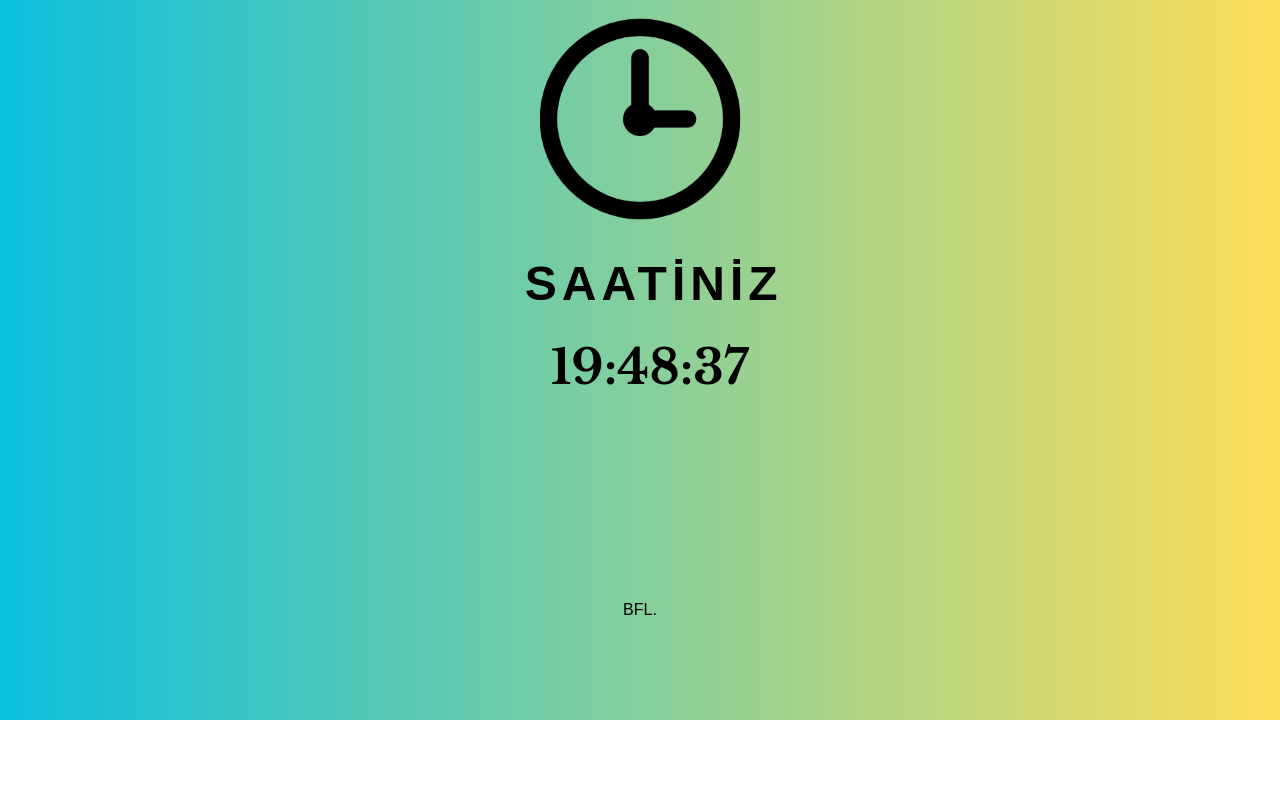
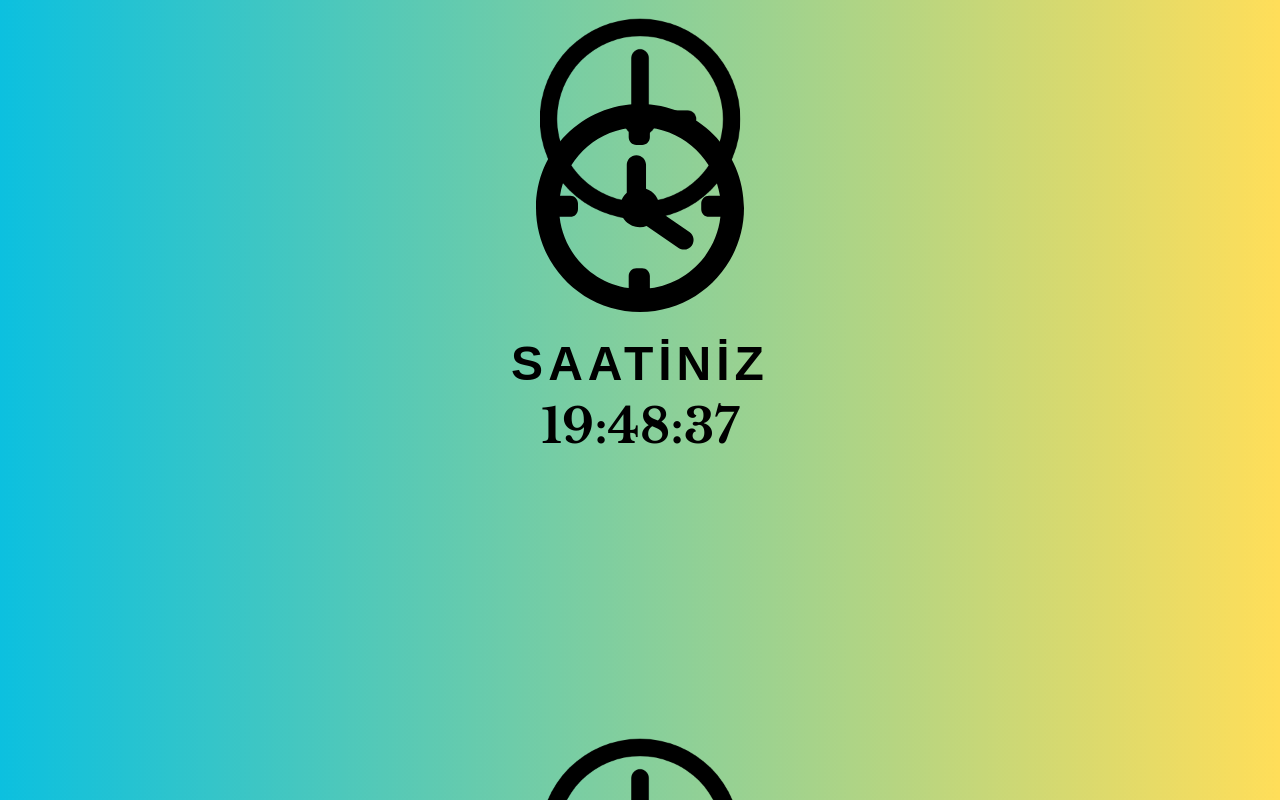
Before and after one commit to S0LEUS/electronjs-saatkac-uygulamasi, a plain HTML site: page index.html in a window 1280 px wide. Drawn offline with nearby package versions, Linux system fonts and the light colour scheme; a web font is replaced by a local one.

Commit message:
Update index.html

```diff
--- a/index.html
+++ b/index.html
@@ -1,24 +1,48 @@
 <!DOCTYPE html>
 <html lang="tr">
+
 <head>
     <meta charset="UTF-8">
     <meta name="viewport" content="width=device-width, initial-scale=1.0">
     <link rel="shortcut icon" href="clock.ico" type="image/x-icon">
     <title>Saat Kaç?</title>
 </head>
+
 <body>
 
     <div class="main">
 
         <div class="saat">
-            <h1>SAATİNİZ</h1>
-            <p id="saat">00:00:00</p>
+            <center>
+                <svg fill="#000000" height="800px" width="800px" version="1.1" id="Capa_1"
+                    xmlns="http://www.w3.org/2000/svg" xmlns:xlink="http://www.w3.org/1999/xlink"
+                    viewBox="0 0 324.048 324.048" xml:space="preserve">
+                    <g>
+                        <path d="M162.024,0C72.684,0,0,72.684,0,162.024s72.684,162.024,162.024,162.024c89.341,0,162.024-72.684,162.024-162.024
+		S251.365,0,162.024,0z M177.409,287.108v-19.285c0-6.617-5.383-12-12-12h-9c-6.617,0-12,5.383-12,12v18.988
+		c-56.688-7.964-101.39-53.778-107.65-110.988h16.65c6.617,0,12-5.383,12-12v-9c0-6.617-5.383-12-12-12H37.46
+		c8.393-54.674,52.055-97.874,106.948-105.586v14.586c0,6.617,5.383,12,12,12h9c6.617,0,12-5.383,12-12V36.94
+		c55.939,6.839,100.672,50.47,109.179,105.883h-17.179c-6.617,0-12,5.383-12,12v9c0,6.617,5.383,12,12,12h17.881
+		C280.948,233.782,235.152,280.048,177.409,287.108z" />
+                        <path d="M239.014,199.427l-47.094-32.15c0.382-1.931,0.587-3.926,0.587-5.968c0-13.58-8.859-25.122-21.099-29.171V94.823
+		c0-8.284-6.716-15-15-15s-15,6.716-15,15v43.518c-6.341,5.632-10.347,13.839-10.347,22.967c0,16.941,13.782,30.723,30.723,30.723
+		c3.682,0,7.213-0.652,10.487-1.845l49.827,34.017c2.587,1.767,5.53,2.613,8.443,2.613c4.79,0,9.497-2.29,12.402-6.544
+		C247.616,213.431,245.856,204.098,239.014,199.427z" />
+                    </g>
+                </svg>
+
+                <h1>SAATİNİZ</h1>
+                <p id="saat">00:00:00</p>
+            </center>
         </div>
-        <p id="copyright">BFL.</p>
+
     </div>
 
 
+
+
 </body>
+
 </html>
 
 <!--CSS-->
@@ -28,42 +52,55 @@
     @import url('https://fonts.googleapis.com/css2?family=Libre+Baskerville:wght@700&family=REM:wght@500&display=swap');
 
 
-    *{
+    * {
         margin: 0;
         padding: 0;
     }
 
-    .main{
-        width:  100vw;
+    .main {
         height: 100vh;
+        background-size: 100%;
         background-image: url("saatkacweb.png");
-        background-size: 100%;
-        background-repeat: no-repeat;
+        background-repeat: repeat;
     }
 
-    .main .saat h1{
+    .main .saat {
+        background-color: transparent;
+        position: relative;
+        top: 13%;
+    }
+
+    .main .saat h1 {
         font-family: 'REM', sans-serif;
-        padding-top: 20%;
-        padding-left: 41%;
         font-size: 300%;
         cursor: default;
+        width: auto;
         letter-spacing: 5px;
+        background-color: transparent;
+
     }
 
-    #saat{
+    #saat {
         font-family: 'Libre Baskerville', serif;
         font-size: 300%;
-        padding-left: 43%;
-        padding-top: 2%;
         cursor: default;
+        background-color: transparent;
+        margin-top: 5px;
     }
 
-    #copyright{
+    #copyright {
         padding-top: 16%;
         text-align: center;
         font-weight: 500;
         font-family: 'Ubuntu', sans-serif;
         cursor: default;
+    }
+
+    svg{
+        width: 13em;
+        height: auto;
+        background-color: transparent;
+        margin-bottom: 20px;
     }
 
 </style>
@@ -73,22 +110,22 @@
 <script>
 
     document.onselectstart = () => {
-    event.preventDefault();
+        event.preventDefault();
     }
 
-    setInterval(function() {
+    setInterval(function () {
         var tarih = new Date();
-        var saat=tarih.getHours();
-        var dakika=tarih.getMinutes();
-        var saniye=tarih.getSeconds();
+        var saat = tarih.getHours();
+        var dakika = tarih.getMinutes();
+        var saniye = tarih.getSeconds();
 
         var dakikaMetni = dakika < 10 ? "0" + dakika : dakika;
         var saniyeMetni = saniye < 10 ? "0" + saniye : saniye;
         var saatMetni = saat < 10 ? "0" + saat : saat;
-        var newText = saatMetni+":"+dakikaMetni+":"+saniyeMetni;
+        var newText = saatMetni + ":" + dakikaMetni + ":" + saniyeMetni;
 
 
-      document.getElementById('saat').textContent = newText;
+        document.getElementById('saat').textContent = newText;
     }, 1000);
 
 </script>
```
